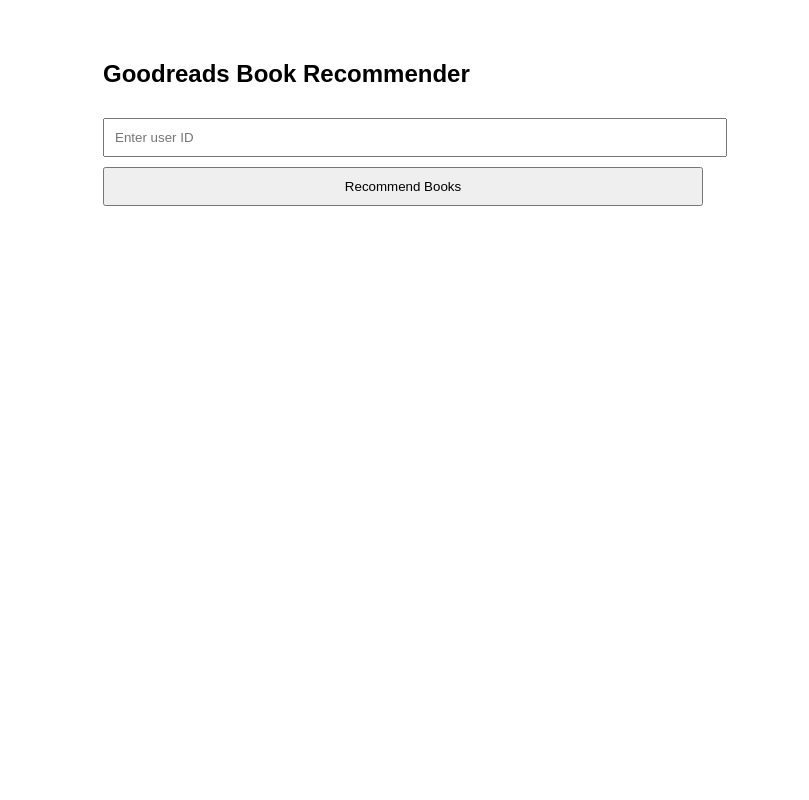
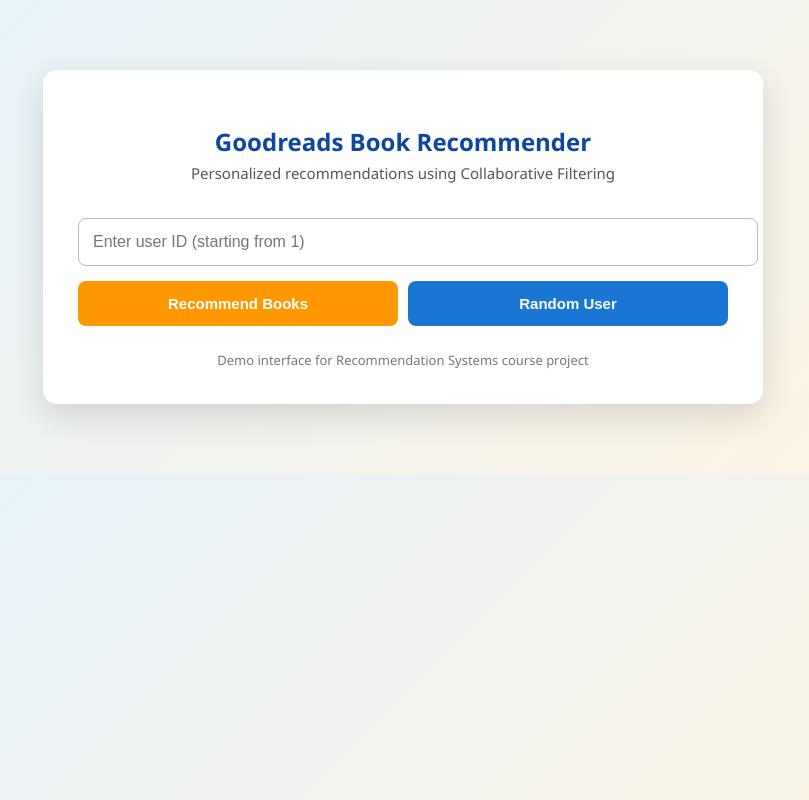
Before and after one commit to ibad-ur-rehman-9/GoodReads-RS, a plain HTML site: page frontend/index.html in a window 1280 px wide. Shown: the whole page, without its empty margins (237-1046 px from the left). Drawn offline with Linux system fonts and the light colour scheme; no server answers.

Commit message:
Add files via upload

```diff
--- a/frontend/index.html
+++ b/frontend/index.html
@@ -1,33 +1,133 @@
 <!DOCTYPE html>
-<html>
+<html lang="en">
 <head>
-    <title>Book Recommender</title>
+    <meta charset="UTF-8">
+    <title>Goodreads Recommender</title>
     <style>
         body {
-            font-family: Arial;
-            max-width: 600px;
-            margin: auto;
-            padding-top: 40px;
+            font-family: "Segoe UI", Arial, sans-serif;
+            background: linear-gradient(135deg, #e3f2fd, #fff3e0);
+            margin: 0;
+            padding: 0;
         }
-        input, button {
-            padding: 10px;
+
+        .container {
+            max-width: 650px;
+            margin: 70px auto;
+            background: white;
+            padding: 35px;
+            border-radius: 14px;
+            box-shadow: 0 12px 30px rgba(0,0,0,0.12);
+        }
+
+        h2 {
+            text-align: center;
+            color: #0d47a1;
+            margin-bottom: 5px;
+        }
+
+        .subtitle {
+            text-align: center;
+            color: #555;
+            margin-bottom: 25px;
+            font-size: 15px;
+        }
+
+        input {
             width: 100%;
+            padding: 14px;
             margin-top: 10px;
+            border-radius: 8px;
+            border: 1px solid #bbb;
+            font-size: 16px;
         }
+
+        .buttons {
+            display: flex;
+            gap: 10px;
+            margin-top: 15px;
+        }
+
+        button {
+            flex: 1;
+            padding: 14px;
+            border-radius: 8px;
+            border: none;
+            font-size: 15px;
+            font-weight: bold;
+            cursor: pointer;
+        }
+
+        .btn-primary {
+            background-color: #ff9800;
+            color: white;
+        }
+
+        .btn-primary:hover {
+            background-color: #fb8c00;
+        }
+
+        .btn-secondary {
+            background-color: #1976d2;
+            color: white;
+        }
+
+        .btn-secondary:hover {
+            background-color: #1565c0;
+        }
+
         .book {
-            border-bottom: 1px solid #ccc;
-            padding: 8px 0;
+            margin-top: 15px;
+            padding: 12px;
+            background: #f7f9fc;
+            border-left: 5px solid #1976d2;
+            border-radius: 6px;
+        }
+
+        .rating {
+            color: #ff9800;
+            font-weight: bold;
+            margin-top: 4px;
+        }
+
+        .footer-note {
+            text-align: center;
+            margin-top: 25px;
+            font-size: 13px;
+            color: #777;
         }
     </style>
 </head>
 <body>
 
-<h2>Goodreads Book Recommender</h2>
+<div class="container">
+    <h2>Goodreads Book Recommender</h2>
+    <div class="subtitle">
+        Personalized recommendations using Collaborative Filtering
+    </div>
 
-<input type="text" id="userId" placeholder="Enter user ID">
-<button onclick="getRecommendations()">Recommend Books</button>
+    <input
+        type="number"
+        id="userId"
+        placeholder="Loading user range..."
+        min="1"
+    />
 
-<div id="results"></div>
+    <div class="buttons">
+        <button class="btn-primary" onclick="getRecommendations()">
+            Recommend Books
+        </button>
+        <button class="btn-secondary" onclick="randomUser()">
+            Random User
+        </button>
+    </div>
+
+    <div id="results"></div>
+
+    <div class="footer-note">
+        Demo interface for Recommendation Systems course project
+    </div>
+</div>
 
 <script src="script.js"></script>
 
--- a/frontend/script.js
+++ b/frontend/script.js
@@ -1,11 +1,33 @@
+const API_BASE = "http://127.0.0.1:5000";
+const userInput = document.getElementById("userId");
+const resultsDiv = document.getElementById("results");
+
+let maxUsers = 0;
+
+// Fetch total user count for placeholder & validation
+fetch(`${API_BASE}/users/count`)
+    .then(res => res.json())
+    .then(data => {
+        maxUsers = data.count;
+        userInput.placeholder = `Enter user ID between 1 and ${maxUsers}`;
+        userInput.max = maxUsers;
+    })
+    .catch(() => {
+        userInput.placeholder = "Enter user ID (starting from 1)";
+    });
+
 function getRecommendations() {
-    const userId = document.getElementById("userId").value;
-    const resultsDiv = document.getElementById("results");
+    const userId = parseInt(userInput.value);
 
-    resultsDiv.innerHTML = "Loading...";
+    if (!userId || userId < 1 || (maxUsers && userId > maxUsers)) {
+        alert(`Please enter a valid user ID between 1 and ${maxUsers}`);
+        return;
+    }
 
-    fetch(`http://127.0.0.1:5000/recommend/${userId}`)
-        .then(response => response.json())
+    resultsDiv.innerHTML = "Fetching recommendations...";
+
+    fetch(`${API_BASE}/recommend/${userId}`)
+        .then(res => res.json())
         .then(data => {
             resultsDiv.innerHTML = "";
 
@@ -14,17 +36,27 @@
                 return;
             }
 
-            data.recommendations.forEach(rec => {
+            data.recommendations.forEach((rec, idx) => {
                 const div = document.createElement("div");
                 div.className = "book";
                 div.innerHTML = `
-                    <strong>Book ID:</strong> ${rec.book_id}<br>
-                    <strong>Predicted Rating:</strong> ${rec.predicted_rating}
+                    <div><strong>#${idx + 1} Book ID:</strong> ${rec.book_id}</div>
+                    <div class="rating">Predicted Rating: ${rec.predicted_rating}</div>
                 `;
                 resultsDiv.appendChild(div);
             });
         })
-        .catch(error => {
+        .catch(() => {
             resultsDiv.innerHTML = "Error fetching recommendations";
         });
 }
+
+function randomUser() {
+    if (!maxUsers) {
+        alert("User count not loaded yet");
+        return;
+    }
+    const randomId = Math.floor(Math.random() * maxUsers) + 1;
+    userInput.value = randomId;
+    getRecommendations();
+}
```
